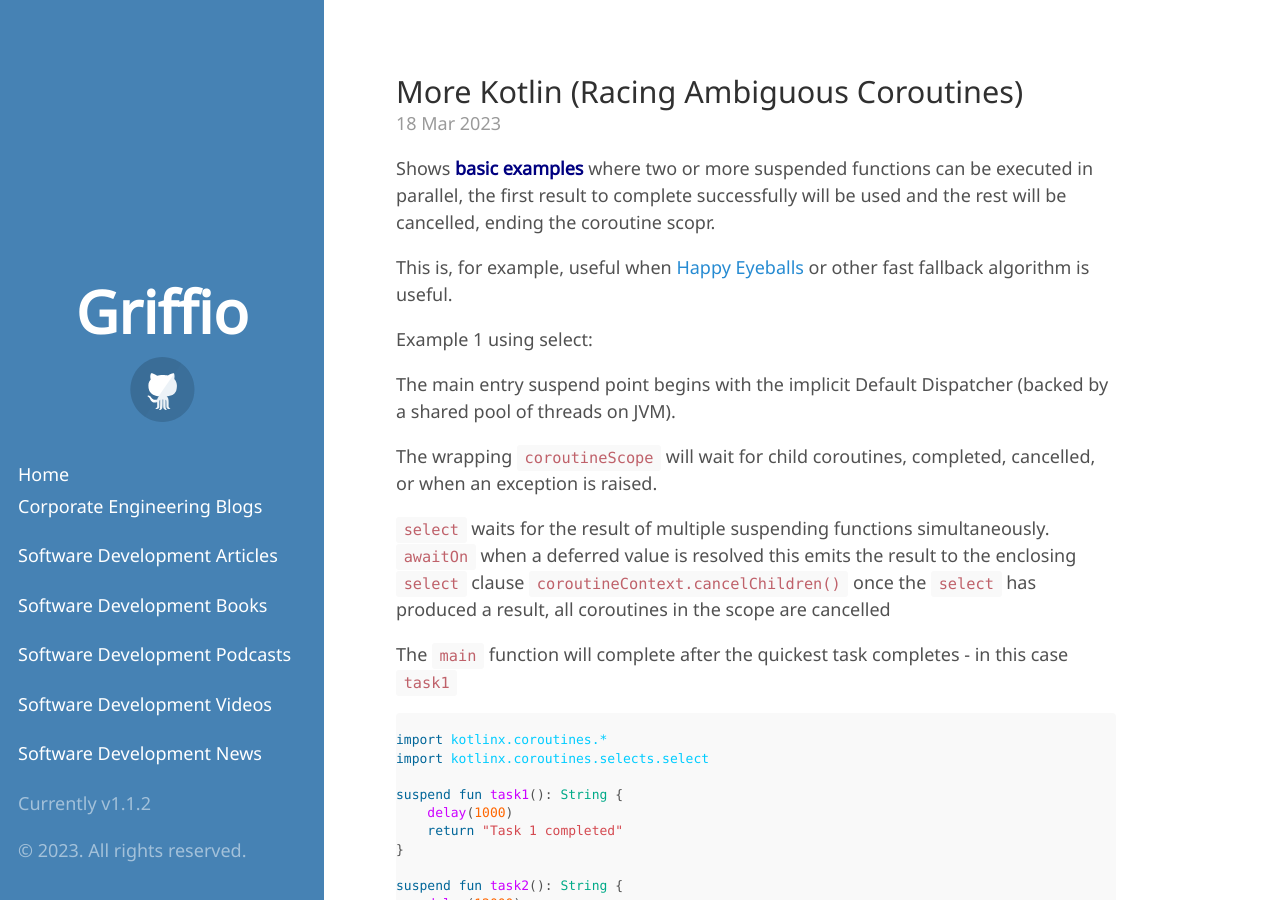
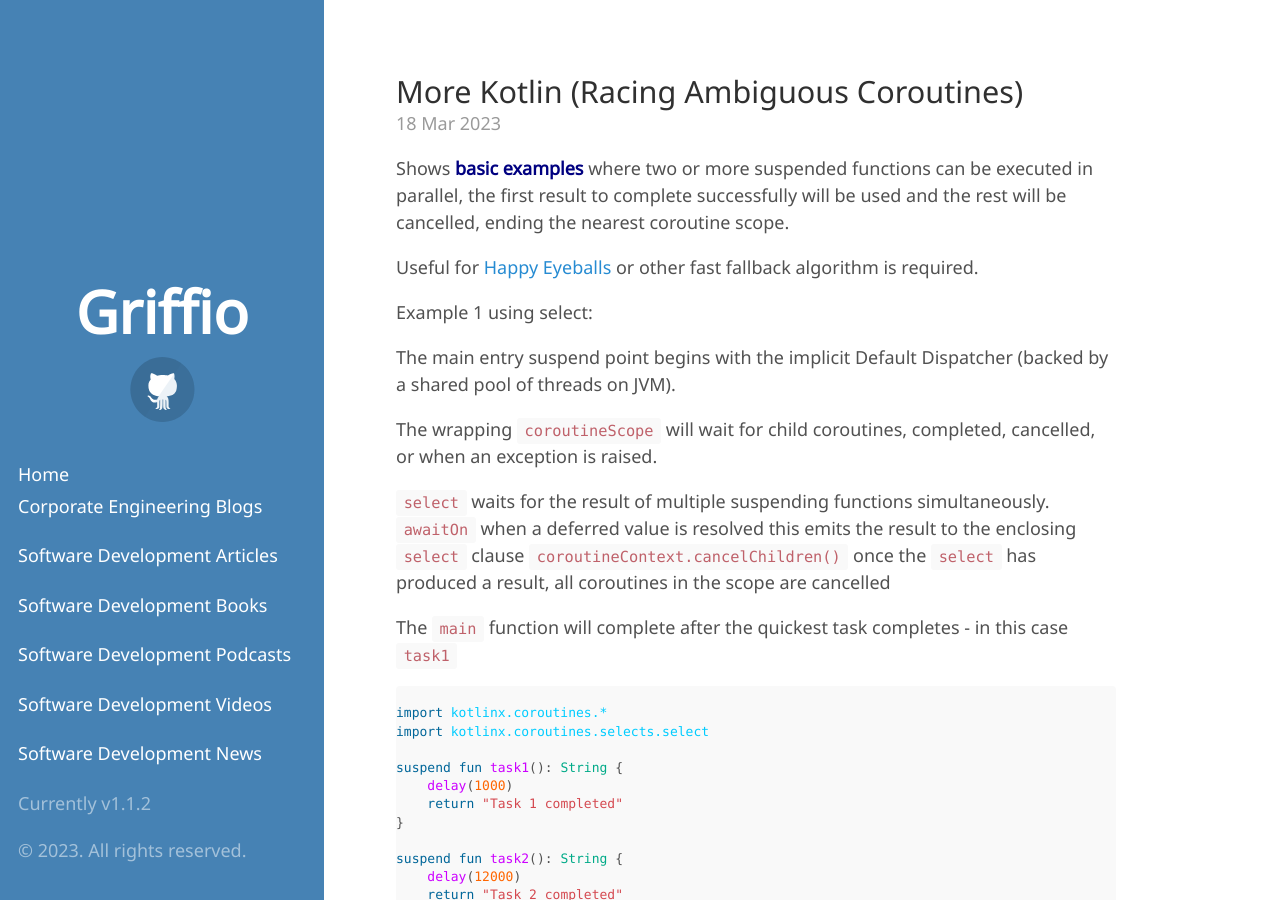
Before and after one commit to griffio/griffio.github.io, a Jekyll site: the page built from _posts/2023-03-18-More-Kotlin-Racing-Ambiguous-Coroutines.md, in a window 1280 px wide and 900 px high. Built offline with Jekyll 4.4.1, drawn with Linux system fonts in a browser that asks for light colours; some web fonts are replaced.

Commit message:
run code

```diff
--- a/_posts/2023-03-18-More-Kotlin-Racing-Ambiguous-Coroutines.md
+++ b/_posts/2023-03-18-More-Kotlin-Racing-Ambiguous-Coroutines.md
@@ -9,9 +9,9 @@
 ---
 
 Shows **basic examples** where two or more suspended functions can be executed in parallel, the first result to
-complete successfully will be used and the rest will be cancelled, ending the coroutine scopr.
+complete successfully will be used and the rest will be cancelled, ending the nearest coroutine scope.
 
-This is, for example, useful when [Happy Eyeballs](https://www.rfc-editor.org/rfc/rfc8305) or other fast fallback algorithm is useful.
+Useful for [Happy Eyeballs](https://www.rfc-editor.org/rfc/rfc8305) or other fast fallback algorithm is required.
 
 Example 1 using select:
 
```
